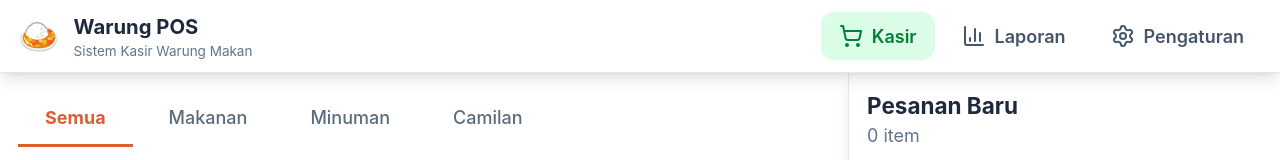
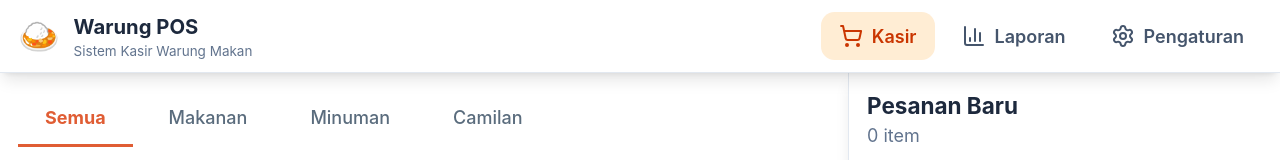
Before and after one commit to nekatdigital/warung-pos, a React (Vite) app: page / in a window 1280 px wide. Shown: the top 160 px of the page. Built offline with nearby package versions, Linux system fonts and the light colour scheme; no server answers.

Commit message:
completionId: cgen-dcbd9f7566ec453e9a15b7327e72134f
cgen-dcbd9f7566ec453e9a15b7327e72134f

```diff
--- a/src/App.tsx
+++ b/src/App.tsx
@@ -24,7 +24,7 @@ function Navigation() {
                 to="/"
                 className={({ isActive }) =>
                   `flex flex-col md:flex-row items-center gap-1 md:gap-2 px-4 py-2 rounded-xl font-semibold transition-colors ${isActive
-                    ? 'bg-green-100 text-green-700'
+                    ? 'bg-orange-100 text-orange-700'
                     : 'text-slate-600 hover:bg-slate-100'
                   }`
                 }
```
